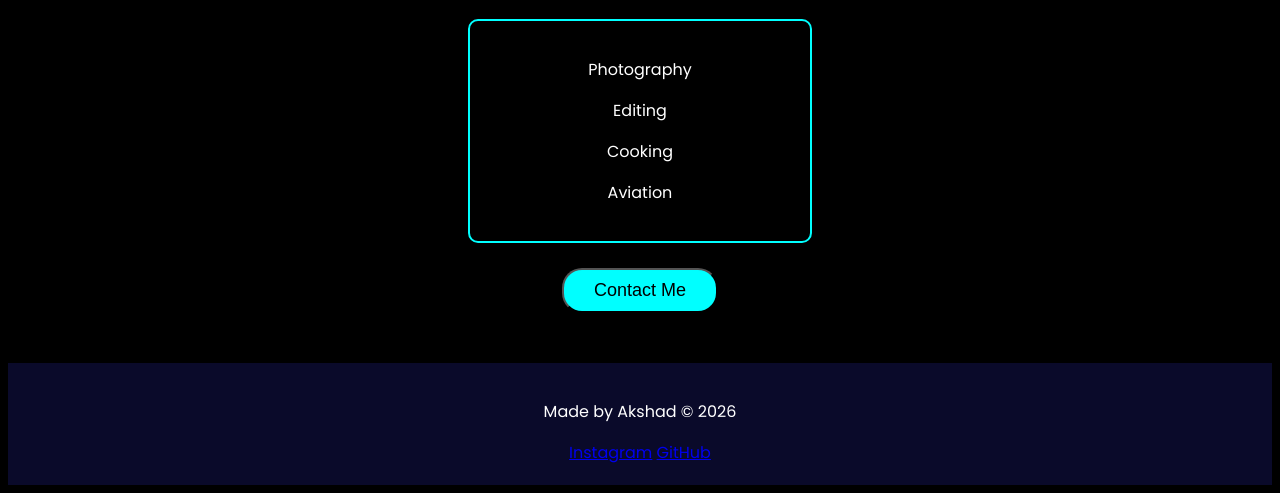
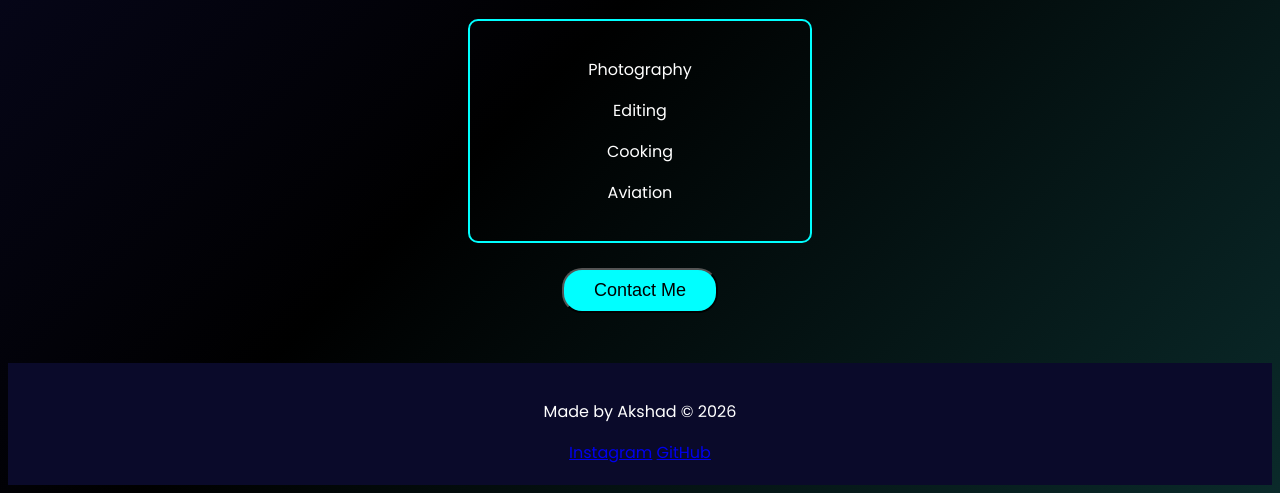
Before and after one commit to akshadanjankar080-lang/My-FIrst-Repository, a plain HTML site: page index.html in a window 1280 px wide. Shown: the part 511-1004 px from the top of the page. Drawn offline with Linux system fonts and the light colour scheme.

Commit message:
added gradient background

```diff
--- a/index.html
+++ b/index.html
@@ -5,7 +5,7 @@
     <link href="https://fonts.googleapis.com/css2?family=Poppins:wght@400;700&display=swap" rel="stylesheet">
 <style>
  body {
-  background-color: black;
+  background: linear-gradient(135deg, #0a0a2a, #000000, #0a2a2a);
   color: white;
   text-align: center;
   font-family: Poppins, sans-serif;
```
